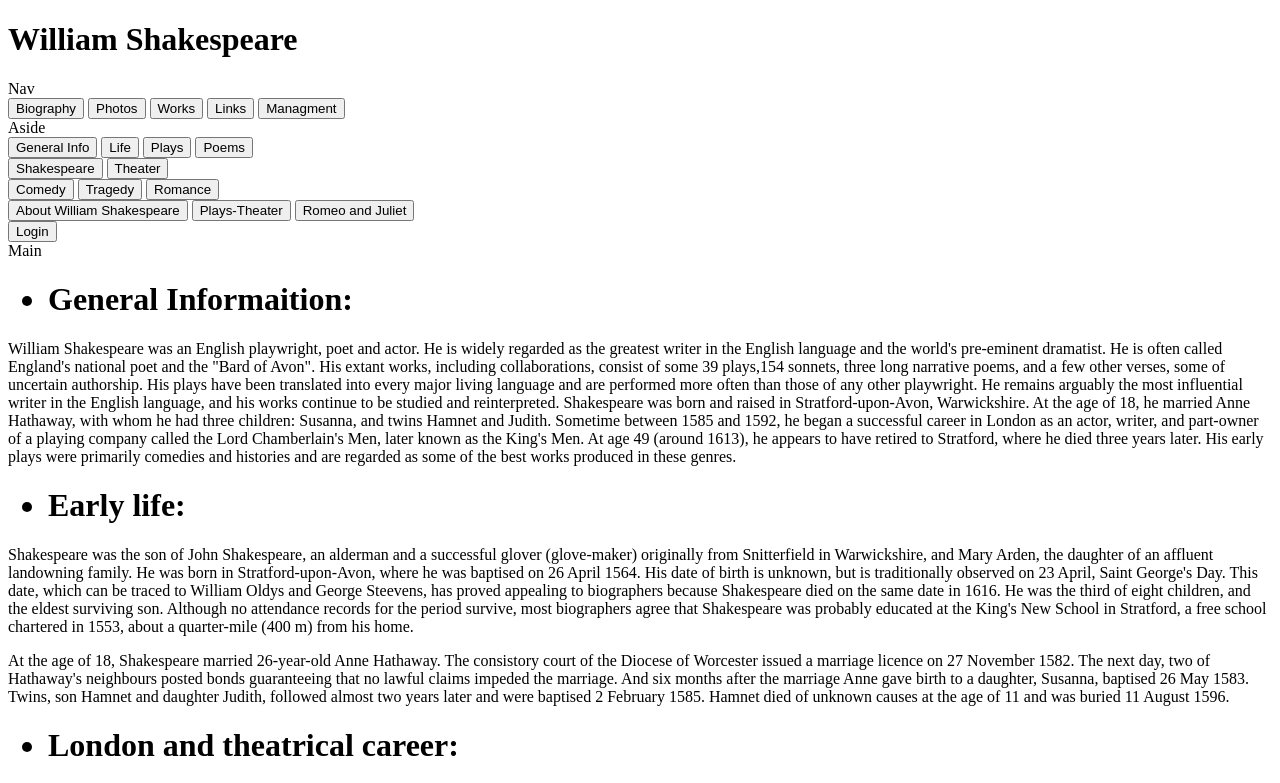
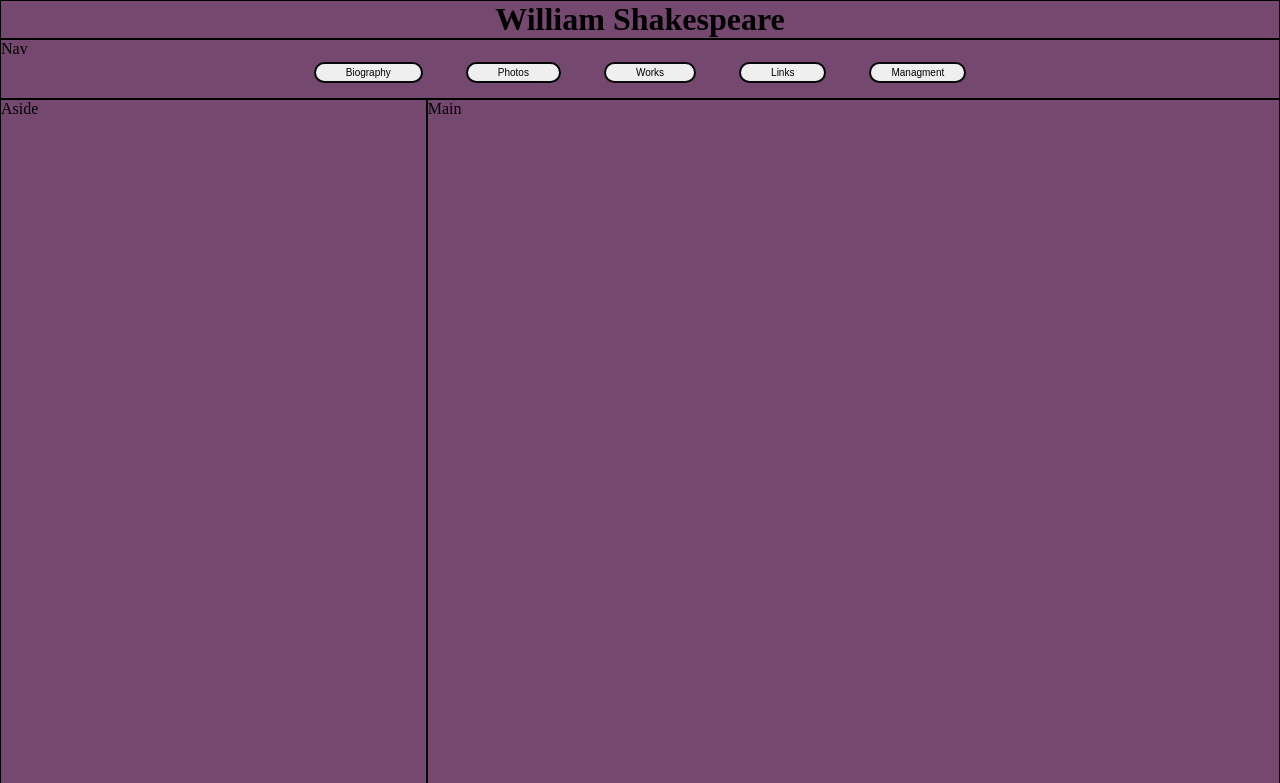
Before and after one commit to toumpa/project-WWW, a plain HTML site: page index.html in a window 1280 px wide. Shown: the top 783 px of the page. Drawn offline with Linux system fonts and the light colour scheme; the site is published under a folder, as on GitHub Pages, so addresses that start at the root find nothing.

Commit message:
Update index.html

```diff
--- a/index.html
+++ b/index.html
@@ -6,7 +6,7 @@
     <meta http-equiv="X-UA-Compatiable" content="IE=edge">
     <meta name="viewport" content="width=device-width, intial-scale=1.0">
 
-    <link rel="stylesheet" href="/styles.css"> <!--connect with css-->
+    <link rel="stylesheet" href="styles.css"> <!--connect with css-->
     <script src="button_clicks.js" defer></script> <!--connect with js-->
     <script src="script.js" defer></script> <!--connect with js-->
 
```
